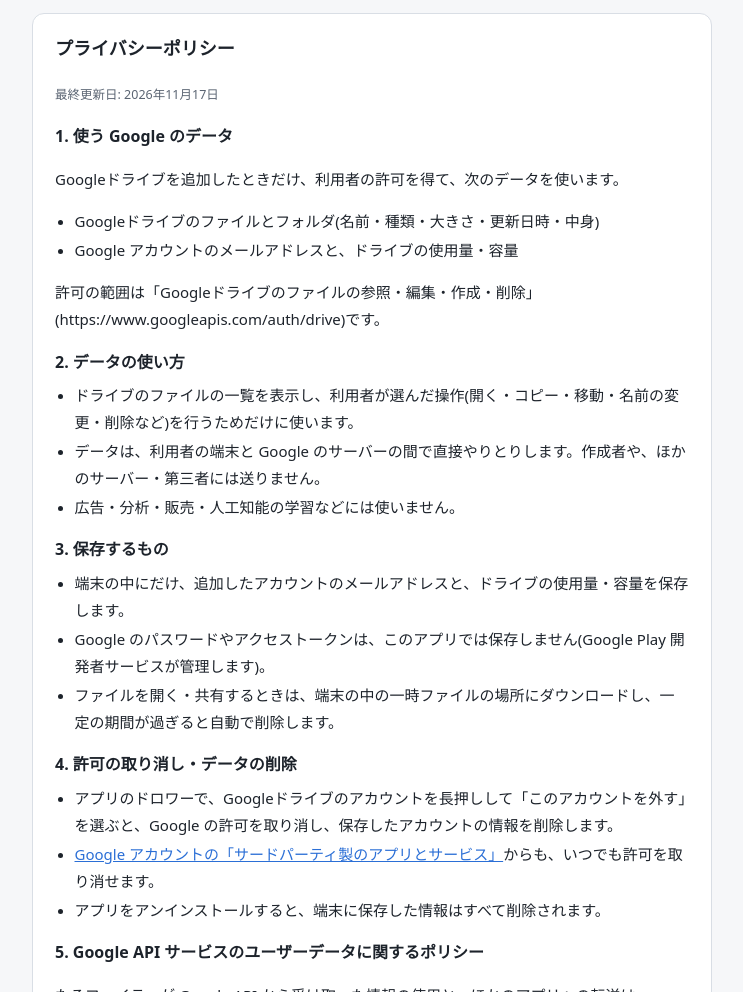
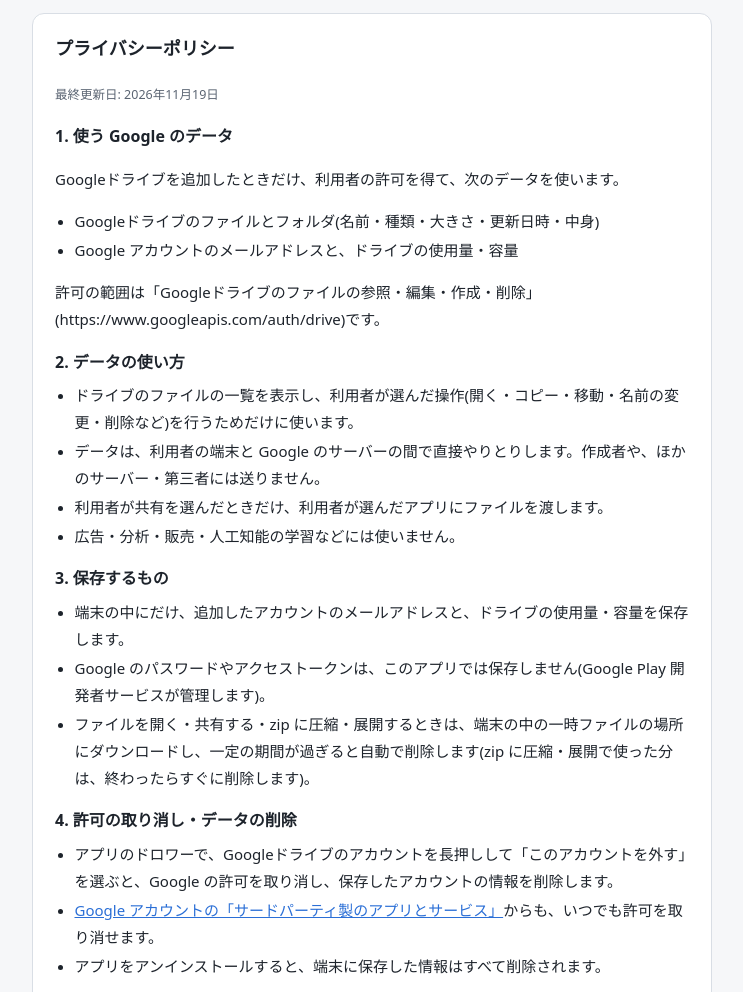
Before and after one commit to nabekazami/Taru, a plain HTML site: page tarufiler.html in a window 1280 px wide. Shown: the part 447-1439 px from the top of the page, without its empty margins (268-1011 px from the left). Drawn offline with Linux system fonts and the light colour scheme.

Commit message:
Add files via upload

```diff
--- a/tarufiler.html
+++ b/tarufiler.html
@@ -47,7 +47,7 @@
 
   <section id="privacy">
     <h2>プライバシーポリシー</h2>
-    <p><small>最終更新日: 2026年11月17日</small></p>
+    <p><small>最終更新日: 2026年11月19日</small></p>
 
     <h3 style="font-size:16px;margin:14px 0 4px">1. 使う Google のデータ</h3>
     <p>Googleドライブを追加したときだけ、利用者の許可を得て、次のデータを使います。</p>
@@ -61,6 +61,7 @@
     <ul>
       <li>ドライブのファイルの一覧を表示し、利用者が選んだ操作(開く・コピー・移動・名前の変更・削除など)を行うためだけに使います。</li>
       <li>データは、利用者の端末と Google のサーバーの間で直接やりとりします。作成者や、ほかのサーバー・第三者には送りません。</li>
+      <li>利用者が共有を選んだときだけ、利用者が選んだアプリにファイルを渡します。</li>
       <li>広告・分析・販売・人工知能の学習などには使いません。</li>
     </ul>
 
@@ -68,7 +69,7 @@
     <ul>
       <li>端末の中にだけ、追加したアカウントのメールアドレスと、ドライブの使用量・容量を保存します。</li>
       <li>Google のパスワードやアクセストークンは、このアプリでは保存しません(Google Play 開発者サービスが管理します)。</li>
-      <li>ファイルを開く・共有するときは、端末の中の一時ファイルの場所にダウンロードし、一定の期間が過ぎると自動で削除します。</li>
+      <li>ファイルを開く・共有する・zip に圧縮・展開するときは、端末の中の一時ファイルの場所にダウンロードし、一定の期間が過ぎると自動で削除します(zip に圧縮・展開で使った分は、終わったらすぐに削除します)。</li>
     </ul>
 
     <h3 style="font-size:16px;margin:14px 0 4px">4. 許可の取り消し・データの削除</h3>
```
